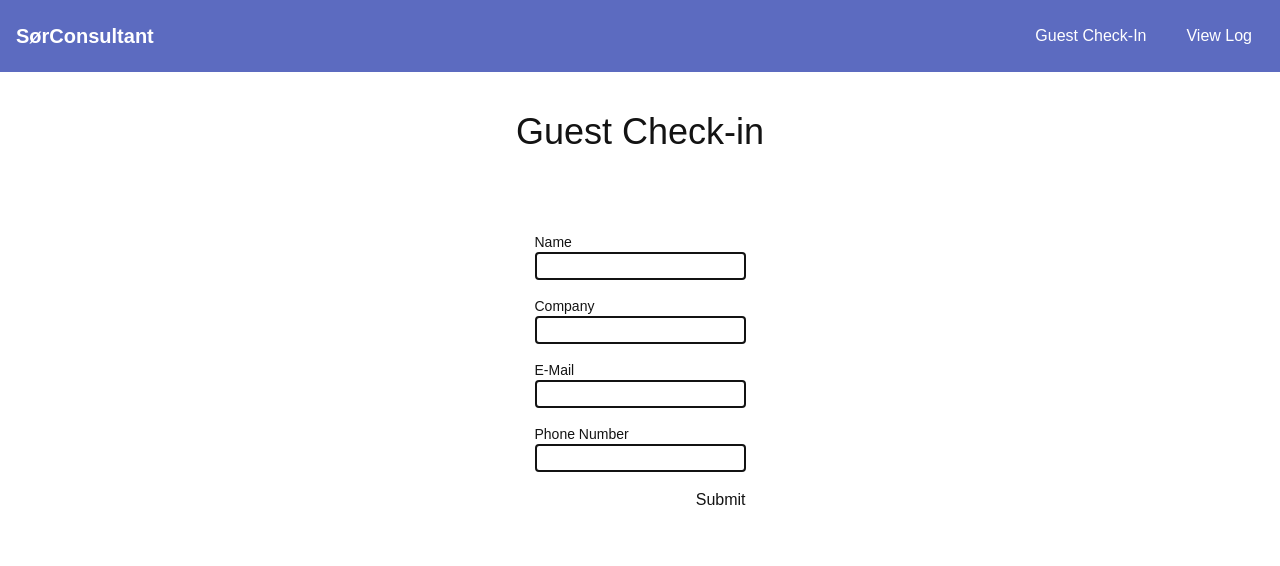
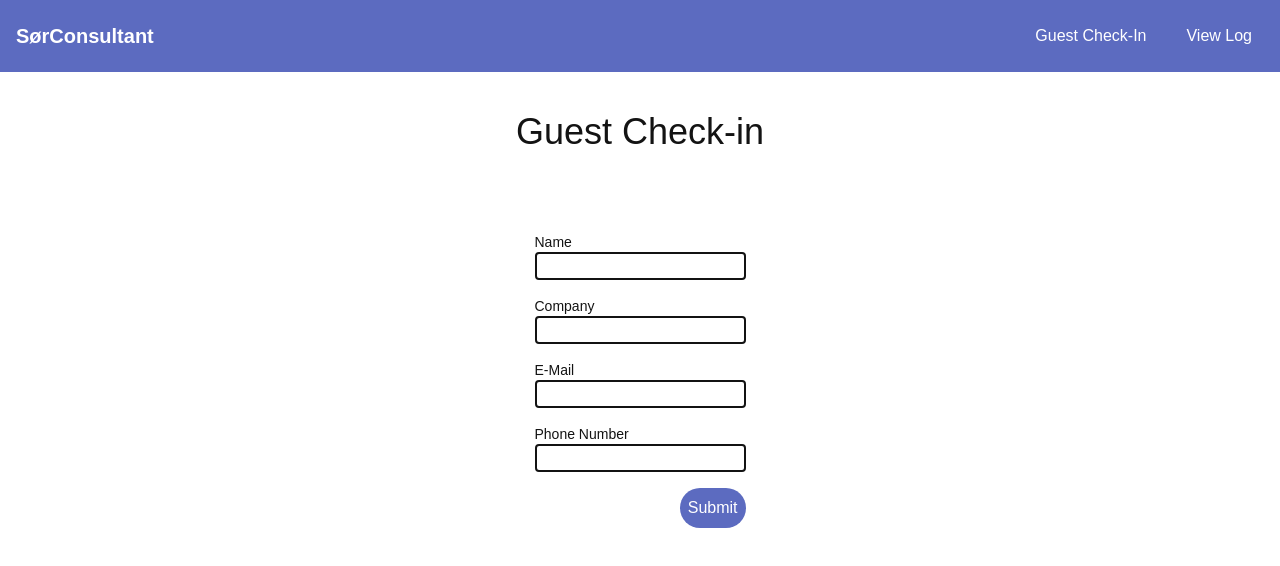
Before and after one commit to AEkselGit/S-rConsultant, a Next.js app: page /guest in a window 1280 px wide. Shown: the top 566 px of the page. Built offline with nearby package versions, Linux system fonts and the light colour scheme.

Commit message:
fix: 21 added back styling missing from submit button

```diff
--- a/src/components/Guest_Check_In_Form.tsx
+++ b/src/components/Guest_Check_In_Form.tsx
@@ -78,6 +78,7 @@ export default function Guest_Check_In_Form() {
         <div className="flex justify-end">
           <button
             type="submit"
+            className="bg-primary rounded-full p-2 text-background"
             disabled={isSubmitting}
           >
             {isSubmitting ? "Submitting..." : "Submit"}
```
